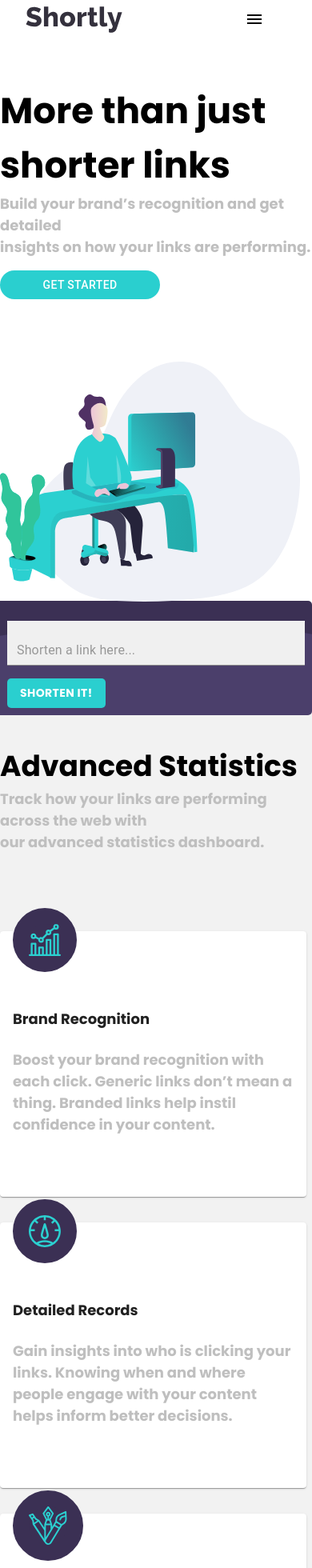
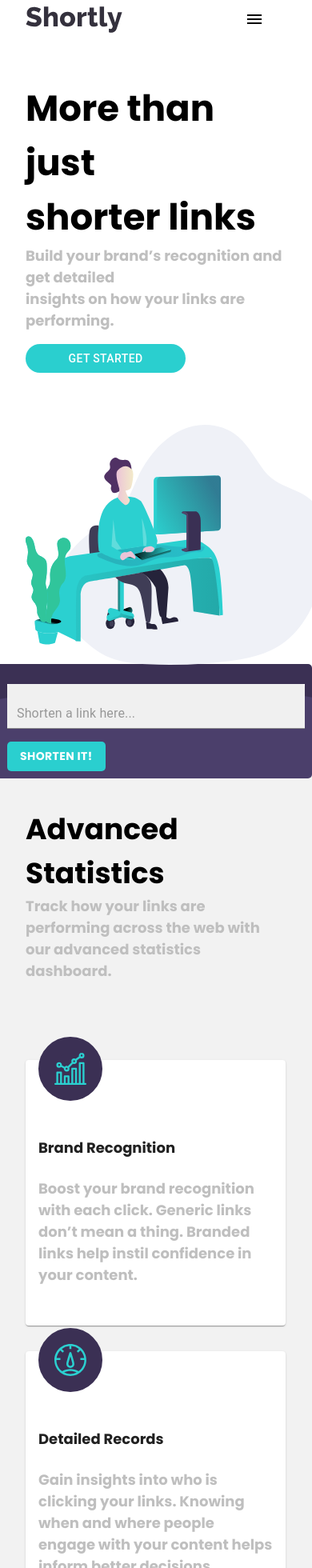
Before and after one commit to Akshaydotcom/url-shortening-api, a React (Create React App) app: page / in a window 390 px wide. Shown: the top 1960 px of the page at 80% size. Built offline with nearby package versions, Linux system fonts and the light colour scheme.

Commit message:
Made changes for Mobile view

```diff
--- a/src/App.js
+++ b/src/App.js
@@ -92,7 +92,7 @@ function App() {
           </Toolbar>
         </Container>
       </AppBar>
-      <Box sx={{ px: { xl: 38, lg: 6, md: 6, sm: 0, xs: 0 } }}>
+      <Box sx={{ px: { xl: 38, lg: 6, md: 6, sm: 5, xs: 4 } }}>
         <Grid container>
           <Grid item xs={12} sm={12} md={4} lg={4} xl={6}>
             <article className="first-article">
@@ -136,7 +136,7 @@ function App() {
       </Box>
       <Box
         sx={{
-          px: { xl: 38, lg: 6, md: 6, sm: 0, xs: 0 },
+          px: { xl: 38, lg: 6, md: 6, sm: 5, xs: 4 },
           backgroundColor: "hsl(0, 0%, 95%)",
         }}
       >
--- a/src/components/shortUrlItem.js
+++ b/src/components/shortUrlItem.js
@@ -26,7 +26,7 @@ export default function ShortUrlItem(props){
             </Grid>
             <Grid item xs={12} sm={12} md={12} lg={3} xl={3} justifySelf={'flex-end'}>
             <Typography sx={{color:'hsl(180, 66%, 49%)', fontSize:'1em'}}>
-                <span>{props.urlObject.shortUrl}</span>
+                <span><a href={props.urlObject.shortUrl} target="_new">{props.urlObject.shortUrl}</a></span>
             </Typography>
             </Grid>
             <Grid item xs={12} sm={12} md={12} lg={1} xl={1}>
```
